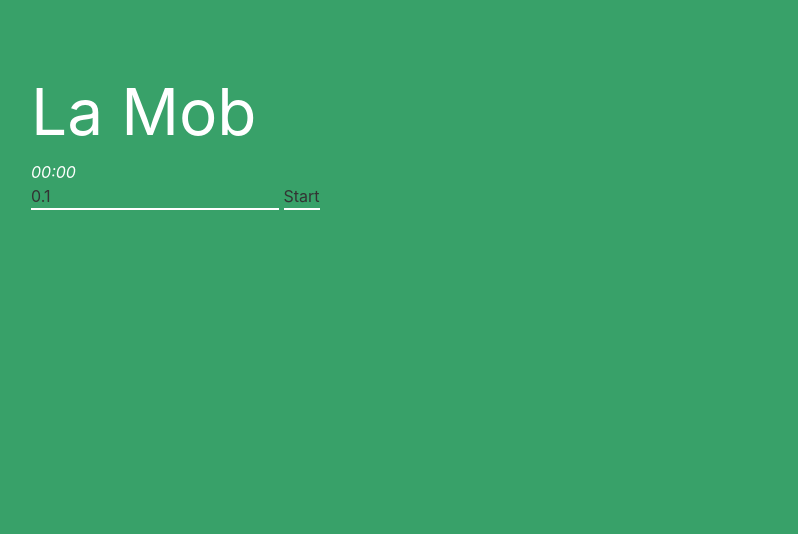
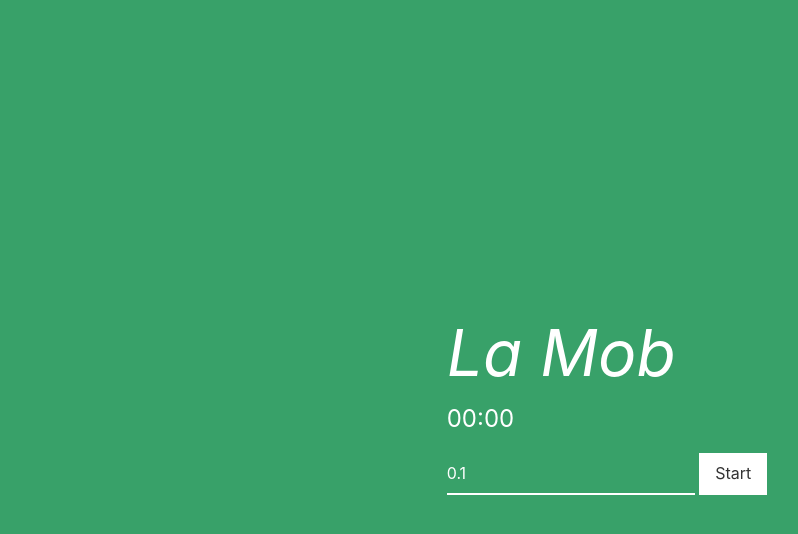
Before and after one commit to dillonfagan/LaMob, a Svelte app: page / in a window 1280 px wide. Shown: the top 534 px of the page, without its empty margins (33-831 px from the left). Built offline with nearby package versions, Linux system fonts and the light colour scheme.

Commit message:
Style Timer component

```diff
--- a/src/App.svelte
+++ b/src/App.svelte
@@ -2,9 +2,11 @@
 	import Timer from './Timer.svelte';
 </script>
 
-<main id="main" class="m-auto w-full h-full p-16 bg-green-600">
-	<h1 class="text-6xl text-white">La Mob</h1>
-	<Timer />
+<main id="main" class="w-full h-full p-16 bg-green-600 flex items-center justify-center">
+	<div class="mw-lg">
+		<h1 class="text-6xl text-white italic">La Mob</h1>
+		<Timer />
+	</div>
 </main>
 
 <style global>
--- a/src/Timer.svelte
+++ b/src/Timer.svelte
@@ -53,15 +53,7 @@
 </script>
 
 <section>
-	<h2 class="time">{formatTime(time)}</h2>
-	<input id="time-input" value="0.1" />
-	<button id="button" on:click={start}>Start</button>
+	<div class="text-2xl text-white">{formatTime(time)}</div>
+	<input id="time-input" value="0.1" class="text-white py-2 px-0" />
+	<button id="button" on:click={start} class="bg-white py-2 px-4 mt-4">Start</button>
 </section>
-
-<style>
-	.time {
-		color: white;
-		font-weight: normal;
-		font-style: italic;
-	}
-</style>
```
